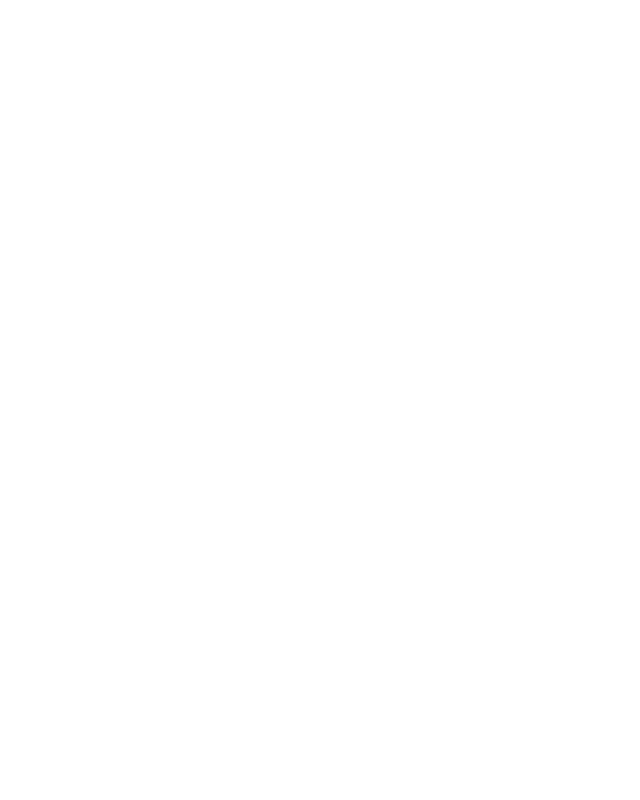
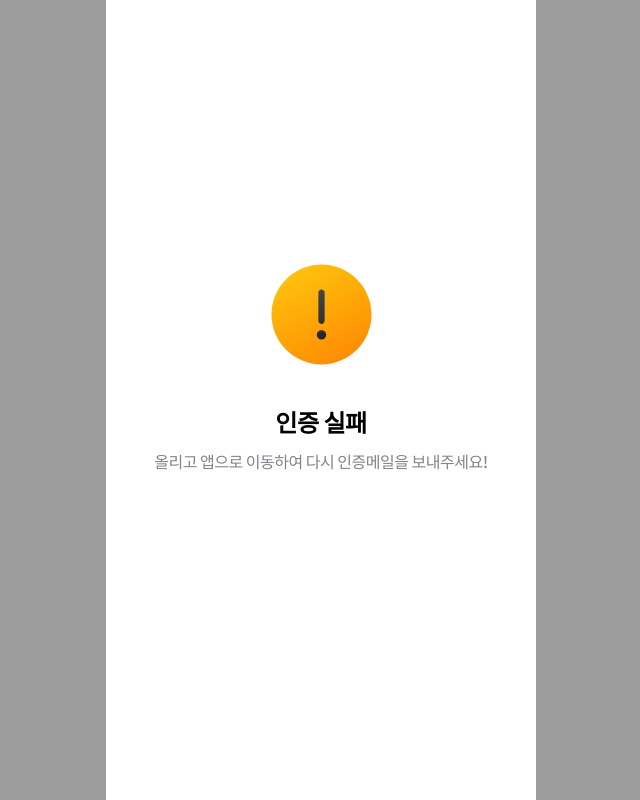
Before and after one commit to YU-Capstone-Design/All-Ligo-Web, a React (Vite) app: page /auth-fail in a window 1280 px wide. Before the commit this address had no page. Shown: the whole page, without its empty margins (319-959 px from the left). Built offline with nearby package versions, Linux system fonts and the light colour scheme; a web font is replaced by a local one.

Commit message:
feat : 인증실패 UI 구현

```diff
--- a/src/App.jsx
+++ b/src/App.jsx
@@ -21,6 +21,7 @@
 import Guest from "./pages/Guest";
 import GuestCouponList from "./pages/GuestCouponList";
 import AuthSuccess from "./pages/AuthSuccess";
+import AuthFail from "./pages/AuthFail";
 
 import MyPage from "./pages/mypage/Mypage";
 import CouponRegistration from "./pages/mypage/CouponRegistration";
@@ -55,6 +56,7 @@
           <Route path="/guest" element={<Guest />} />
           <Route path="/guest/coupons" element={<GuestCouponList />} />
           <Route path="/auth-success" element={<AuthSuccess />} />
+          <Route path="/auth-fail" element={<AuthFail />} />
           <Route path="/product/:productId/edit" element={<ProductEdit />} />
           <Route path="/clear/:productId" element={<ClearPage />} />
           <Route path="/makecomplete" element={<MakeComplete />} />
--- /dev/null
+++ b/src/pages/AuthFail.jsx
@@ -0,0 +1,23 @@
+import yellowError from '../assets/yellow-error.svg'
+
+const AuthFail = () => {
+  return (
+    <main className='flex h-full flex-col items-center justify-center bg-white px-[25px] pb-[80px]'>
+      <img
+        className='h-[125px] w-[125px]'
+        src={yellowError}
+        alt='인증 실패'
+      />
+
+      <span className='mt-[28px] text-center font-["Apple_SD_Gothic_Neo"] text-[24px] font-bold leading-[34px] tracking-[-0.5px] text-[var(--common-b,#000)]'>
+        인증 실패
+      </span>
+
+      <span className='mt-[14px] text-center font-["Apple_SD_Gothic_Neo"] text-[16px] font-medium leading-[16px] tracking-[-0.5px] text-[var(--coolgray-500,#7E858C)]'>
+        올리고 앱으로 이동하여 다시 인증메일을 보내주세요!
+      </span>
+    </main>
+  )
+}
+
+export default AuthFail
```
